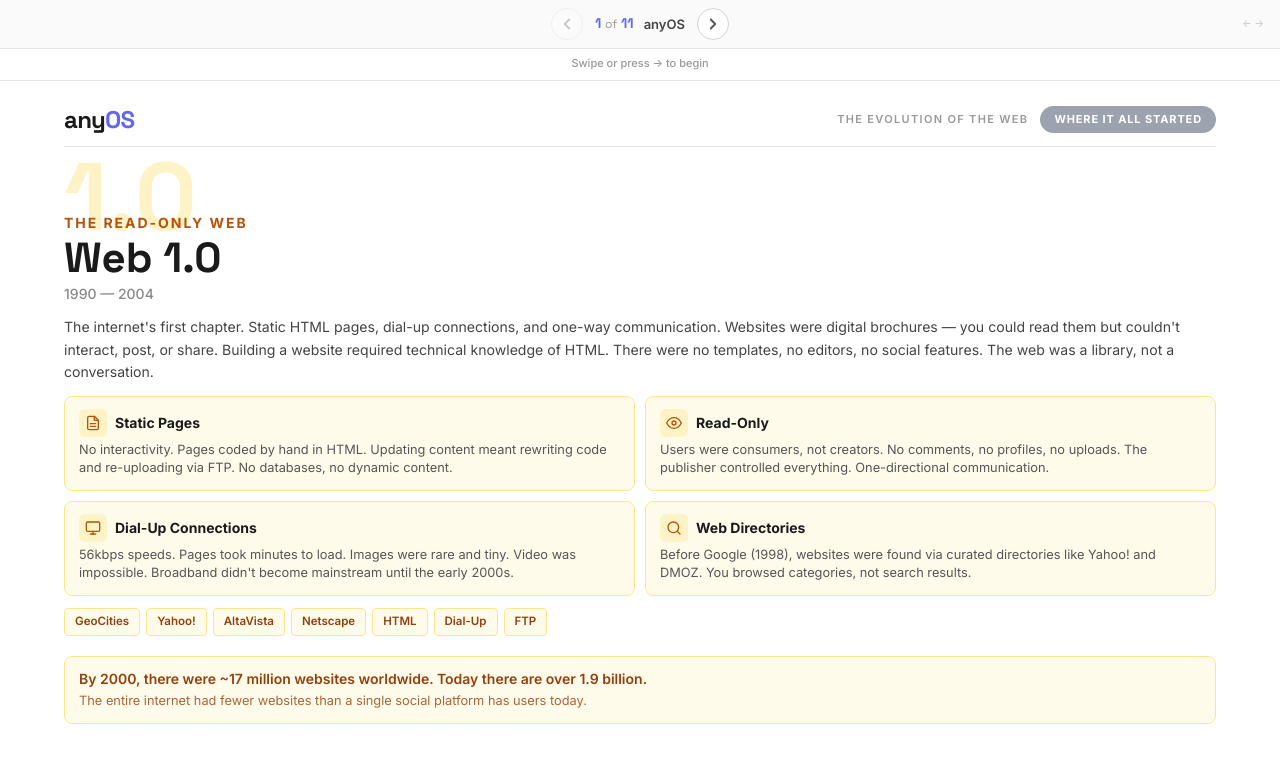
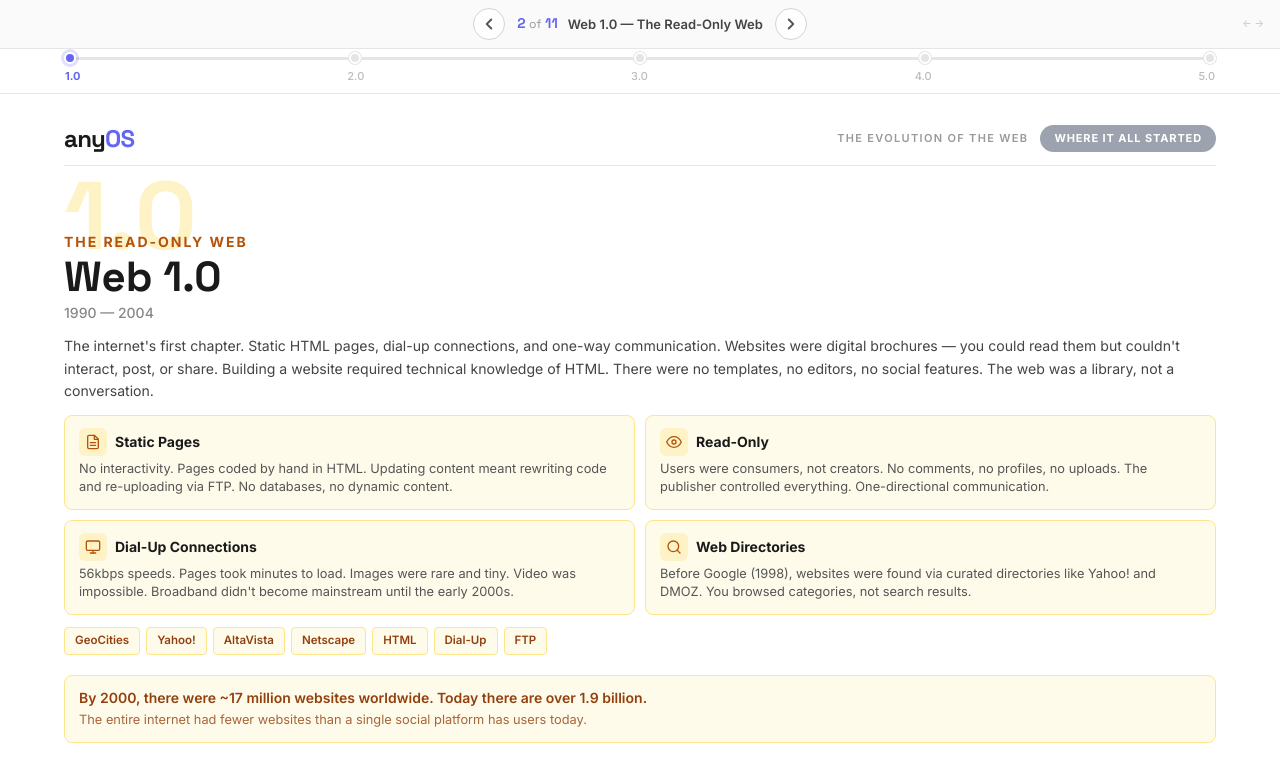
Before and after one commit to jakeylee93/anyvendor, a Next.js app: page / in a window 1280 px wide. Both pictures are taken after a click on the button 712 px from the left and 24 px from the top of the page. Shown: the top 782 px of the page. Built offline with nearby package versions, Linux system fonts and the light colour scheme.

Commit message:
fix: normal page scroll — no height constraints, no overflow hidden, fixed nav+timeline at top, one slide at a time

```diff
--- a/app/globals.css
+++ b/app/globals.css
@@ -9,21 +9,11 @@
   color: #1a1a1a;
   line-height: 1.55;
   -webkit-font-smoothing: antialiased;
-  height: 100vh;
-  width: 100vw;
-  overflow: hidden;
-}
-html {
-  overflow: hidden;
 }
 
 /* ===== ROOT ===== */
 .presentation-root {
-  display: flex;
-  flex-direction: column;
-  height: 100vh;
-  width: 100vw;
-  overflow: hidden;
+  width: 100%;
 }
 
 /* ===== TOP NAV ===== */
@@ -35,9 +25,11 @@
   padding: 8px 16px;
   background: #fafafa;
   border-bottom: 1px solid #e5e5e5;
-  flex-shrink: 0;
+  position: fixed;
+  top: 0;
+  left: 0;
+  right: 0;
   z-index: 50;
-  position: relative;
 }
 .nav-arrow {
   width: 32px;
@@ -101,36 +93,21 @@
   .top-nav { gap: 8px; padding: 6px 10px; }
 }
 
-/* ===== SLIDES CONTAINER (native scroll-snap) ===== */
+/* ===== SLIDES ===== */
 .slides-container {
-  flex: 1;
-  min-height: 0;
-  display: flex;
-  overflow-x: auto;
-  overflow-y: hidden;
-  scroll-snap-type: x mandatory;
-  scroll-behavior: smooth;
-  -webkit-overflow-scrolling: touch;
-  scrollbar-width: none;
+  padding-top: 100px; /* space for fixed nav + timeline */
 }
-.slides-container::-webkit-scrollbar {
+.slide-snap {
   display: none;
 }
-.slide-snap {
-  flex: 0 0 100%;
-  width: 100%;
-  scroll-snap-align: start;
-  overflow-y: auto;
-  overflow-x: hidden;
-  -webkit-overflow-scrolling: touch;
+.slide-snap.active {
+  display: block;
 }
 
 /* ===== SLIDE PAGE ===== */
 .slide-page {
   width: 100%;
-  min-height: 100%;
-  padding: 2.5vh 5vw 0 5vw;
-  padding-bottom: 3vh;
+  padding: 2.5vh 5vw 5vh 5vw;
   display: flex;
   flex-direction: column;
   position: relative;
@@ -317,9 +294,12 @@
   opacity: 0.8;
 }
 
-/* ===== TOP TIMELINE BAR (below nav) ===== */
+/* ===== TIMELINE BAR (fixed below nav) ===== */
 .bottom-bar {
-  flex-shrink: 0;
+  position: fixed;
+  top: 46px;
+  left: 0;
+  right: 0;
   background: white;
   border-bottom: 1px solid #e5e5e5;
   padding: 6px 5vw 8px;
--- a/app/page.tsx
+++ b/app/page.tsx
@@ -85,16 +85,14 @@
     { name: 'Amazon', detail: '— Automated warehouse ops, reduced logistics staff', number: 'Thousands cut', info: 'Amazon expanded robotics and AI planning in fulfillment and logistics, reducing reliance on manual task routing and repetitive warehouse functions.' },
   ]
 
-  const scrollRef = useRef<HTMLDivElement>(null)
-
-  const goTo = useCallback((index: number) => {
-    const el = scrollRef.current
-    if (!el) return
-    el.scrollTo({ left: index * el.offsetWidth, behavior: 'smooth' })
+  const goPrev = useCallback(() => {
+    setActiveSlide(s => Math.max(0, s - 1))
+    window.scrollTo(0, 0)
   }, [])
-
-  const goPrev = useCallback(() => { if (activeSlide > 0) goTo(activeSlide - 1) }, [activeSlide, goTo])
-  const goNext = useCallback(() => { if (activeSlide < 10) goTo(activeSlide + 1) }, [activeSlide, goTo])
+  const goNext = useCallback(() => {
+    setActiveSlide(s => Math.min(10, s + 1))
+    window.scrollTo(0, 0)
+  }, [])
 
   // Keyboard navigation
   useEffect(() => {
@@ -106,13 +104,21 @@
     return () => window.removeEventListener('keydown', handler)
   }, [goPrev, goNext])
 
-  // Detect current slide on scroll
-  const onScroll = useCallback(() => {
-    const el = scrollRef.current
-    if (!el) return
-    const index = Math.round(el.scrollLeft / el.offsetWidth)
-    if (index !== activeSlide) setActiveSlide(index)
-  }, [activeSlide])
+  // Touch swipe (horizontal only)
+  const touchStart = useRef<{x:number;y:number}|null>(null)
+  const onTouchStart = useCallback((e: React.TouchEvent) => {
+    touchStart.current = { x: e.touches[0].clientX, y: e.touches[0].clientY }
+  }, [])
+  const onTouchEnd = useCallback((e: React.TouchEvent) => {
+    if (!touchStart.current) return
+    const dx = e.changedTouches[0].clientX - touchStart.current.x
+    const dy = e.changedTouches[0].clientY - touchStart.current.y
+    if (Math.abs(dx) > Math.abs(dy) && Math.abs(dx) > 50) {
+      if (dx < 0) goNext()
+      else goPrev()
+    }
+    touchStart.current = null
+  }, [goNext, goPrev])
 
   return (
     <div className="presentation-root">
@@ -132,11 +138,11 @@
           <Progress page={activeSlide + 1} />
         )}
       </div>
-      <div className="slides-container" ref={scrollRef} onScroll={onScroll}>
+      <div className="slides-container" onTouchStart={onTouchStart} onTouchEnd={onTouchEnd}>
 
 
       {/* ===== SLIDE 0: TITLE ===== */}
-      <div className="slide-snap">
+      <div className={`slide-snap ${activeSlide === 0 ? "active" : ""}`}>
         <div className="slide-page title-slide">
           <div style={{flex:1,display:'flex',flexDirection:'column',alignItems:'center',justifyContent:'center',gap:'24px',textAlign:'center'}}>
             <div style={{fontFamily:"'Space Grotesk', sans-serif",fontSize:'clamp(64px, 12vw, 120px)',fontWeight:700,color:'#1a1a1a',letterSpacing:'-0.04em',lineHeight:1}}>
@@ -151,7 +157,7 @@
       </div>
 
       {/* ===== SLIDE 1: WEB 1.0 ===== */}
-      <div className="slide-snap">
+      <div className={`slide-snap ${activeSlide === 1 ? "active" : ""}`}>
         <div className="slide-page web1">
           <div className="brand-header">
             <div className="logo">any<span>OS</span></div>
@@ -208,7 +214,7 @@
       </div>
 
       {/* ===== SLIDE 2: WEB 2.0 ===== */}
-      <div className="slide-snap">
+      <div className={`slide-snap ${activeSlide === 2 ? "active" : ""}`}>
         <div className="slide-page web2">
           <div className="brand-header">
             <div className="logo">any<span>OS</span></div>
@@ -265,7 +271,7 @@
       </div>
 
       {/* ===== SLIDE 3: WEB 3.0 ===== */}
-      <div className="slide-snap">
+      <div className={`slide-snap ${activeSlide === 3 ? "active" : ""}`}>
         <div className="slide-page web3">
           <div className="brand-header">
             <div className="logo">any<span>OS</span></div>
@@ -322,7 +328,7 @@
       </div>
 
       {/* ===== SLIDE 4: WEB 4.0 ===== */}
-      <div className="slide-snap">
+      <div className={`slide-snap ${activeSlide === 4 ? "active" : ""}`}>
         <div className="slide-page web4">
           <div className="brand-header">
             <div className="logo">any<span>OS</span></div>
@@ -379,7 +385,7 @@
       </div>
 
       {/* ===== SLIDE 5: WEB 5.0 ===== */}
-      <div className="slide-snap">
+      <div className={`slide-snap ${activeSlide === 5 ? "active" : ""}`}>
         <div className="slide-page web5">
           <div className="brand-header">
             <div className="logo">any<span>OS</span></div>
@@ -436,7 +442,7 @@
       </div>
 
       {/* ===== SLIDE 6: BUSINESS CASE ===== */}
-      <div className="slide-snap">
+      <div className={`slide-snap ${activeSlide === 6 ? "active" : ""}`}>
         <div className="slide-page page6">
           <div className="brand-header">
             <div className="logo">any<span>OS</span></div>
@@ -505,7 +511,7 @@
       </div>
 
       {/* ===== SLIDE 7: HOW I GOT HERE ===== */}
-      <div className="slide-snap">
+      <div className={`slide-snap ${activeSlide === 7 ? "active" : ""}`}>
         <div className="slide-page page7">
           <div className="brand-header">
             <div className="logo">any<span>OS</span></div>
@@ -545,7 +551,7 @@
       </div>
 
       {/* ===== SLIDE 8: WHAT I BUILT ===== */}
-      <div className="slide-snap">
+      <div className={`slide-snap ${activeSlide === 8 ? "active" : ""}`}>
         <div className="slide-page page8">
           <div className="brand-header">
             <div className="logo">any<span>OS</span></div>
@@ -617,7 +623,7 @@
       </div>
 
       {/* ===== SLIDE 9: LIVE DEMO ===== */}
-      <div className="slide-snap">
+      <div className={`slide-snap ${activeSlide === 9 ? "active" : ""}`}>
         <div className="slide-page page9">
           <div className="brand-header">
             <div className="logo">any<span>OS</span></div>
@@ -653,7 +659,7 @@
       </div>
 
       {/* ===== SLIDE 10: WHAT JUST HAPPENED ===== */}
-      <div className="slide-snap">
+      <div className={`slide-snap ${activeSlide === 10 ? "active" : ""}`}>
         <div className="slide-page page10">
           <div className="brand-header">
             <div className="logo">any<span>OS</span></div>
```
